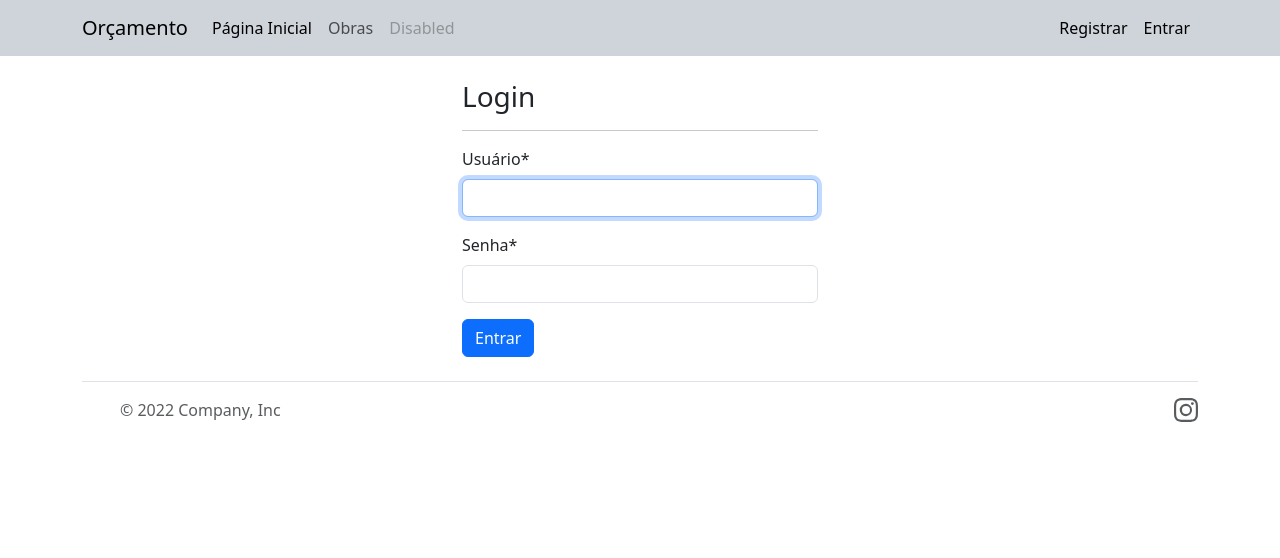
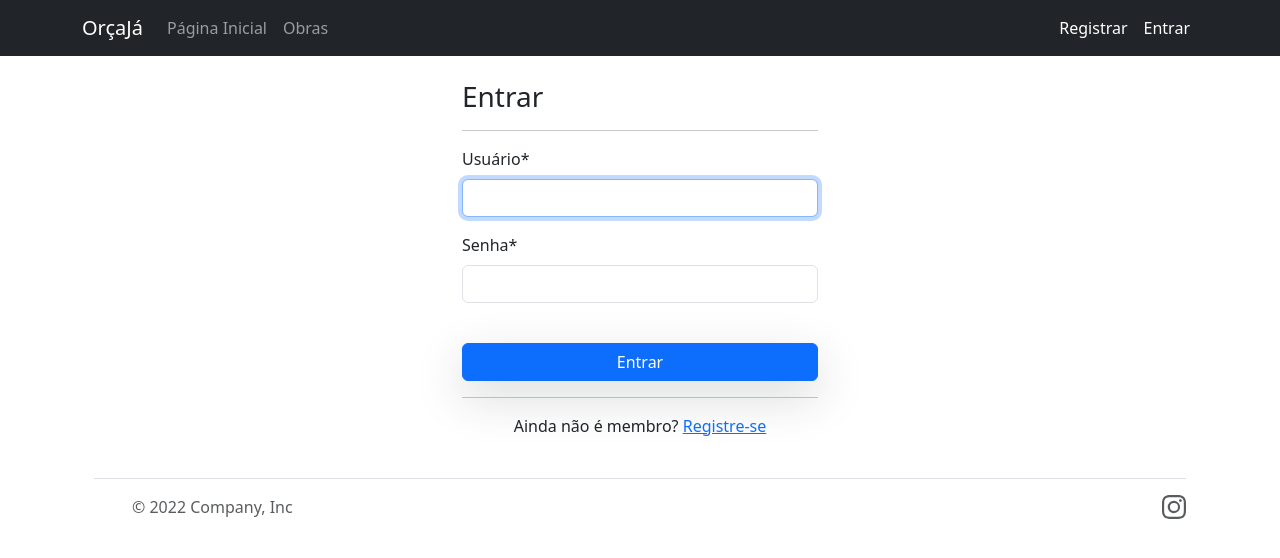
Before and after one commit to brunosphair/sicro_bud, a Django app: page /login/ in a window 1280 px wide. Shown: the top 558 px of the page. Run offline with Django 4.2, Linux system fonts and the light colour scheme; some libraries are stand-ins or nearby versions.

Commit message:
implementation of login using username or email

```diff
--- a/budget/templates/modelo.html
+++ b/budget/templates/modelo.html
@@ -20,9 +20,9 @@
 </head>
 
     {% block navbar %}
-    <nav class="navbar navbar-expand-lg bg-dark-subtle">
+    <nav class="navbar navbar-expand-lg navbar-dark bg-dark">
     <div class="container">
-        <a class="navbar-brand" href="#">Orçamento</a>
+        <a class="navbar-brand" href="{% url 'inicio' %}">OrçaJá</a>
         <button class="navbar-toggler" type="button" data-bs-toggle="collapse" data-bs-target="#navbarSupportedContent" aria-controls="navbarSupportedContent" aria-expanded="false" aria-label="Toggle navigation">
         <span class="navbar-toggler-icon"></span>
         </button>
@@ -30,13 +30,10 @@
         <ul class="navbar-nav me-auto mb-2 mb-lg-0">
 
             <li class="nav-item">
-            <a class="nav-link active" aria-current="page" href="{% url 'inicio' %}">Página Inicial</a>
+            <a class="nav-link" href="{% url 'inicio' %}">Página Inicial</a>
             </li>
             <li class="nav-item">
             <a class="nav-link" href="{% url 'listar-obras' %}">Obras</a>
-            </li>
-            <li class="nav-item">
-            <a class="nav-link disabled">Disabled</a>
             </li>
         </ul>
 
--- a/budget_project/settings.py
+++ b/budget_project/settings.py
@@ -143,3 +143,4 @@ DEFAULT_AUTO_FIELD = 'django.db.models.BigAutoField'
 LOGIN_REDIRECT_URL = 'inicio'
 LOGOUT_REDIRECT_URL = 'login'
 LOGIN_URL = 'login'
+AUTHENTICATION_BACKENDS = ['usuarios.backends.EmailBackend']
--- a/usuarios/forms.py
+++ b/usuarios/forms.py
@@ -1,7 +1,7 @@
 from django import forms
 
 from django.contrib.auth.models import User
-from django.contrib.auth.forms import UserCreationForm
+from django.contrib.auth.forms import UserCreationForm, AuthenticationForm
 from django.core.exceptions import ValidationError
 
 
@@ -18,3 +18,6 @@ class UsuarioForm(UserCreationForm):
             raise ValidationError("O e-mail {} já está em uso".format(e))
 
         return e
+
+    class LoginForm(AuthenticationForm):
+        username = forms.CharField(label="Email / Username")
--- a/usuarios/templates/login.html
+++ b/usuarios/templates/login.html
@@ -8,7 +8,7 @@
 
 <div class="row">
     <div class="col-md-4 mx-auto">
-        <h3>Login</h3>
+        <h3>Entrar</h3>
 
         <hr>
 
@@ -18,7 +18,15 @@
 
             {{ form|crispy }}
 
-            <button type="submit" class="btn btn-primary">Entrar</button>
+            <br>
+
+
+            <button type="submit" class="btn btn-primary w-100 shadow-lg rounded">Entrar</button>
+
+            <hr>
+
+            <div class="text-center">
+                <p>Ainda não é membro? <a href="{% url 'registrar' %}">Registre-se</a></p>
         </form>
     </div>
 </div>
```
Also changed, not shown: usuarios/backends.py (added, +19 -0 lines).
